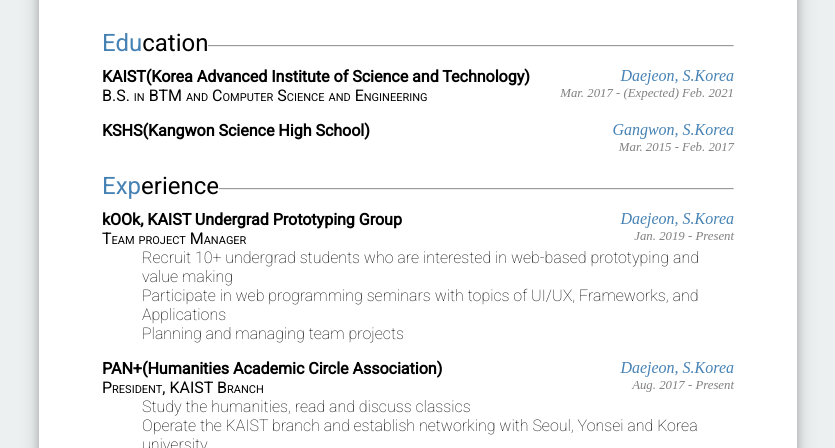
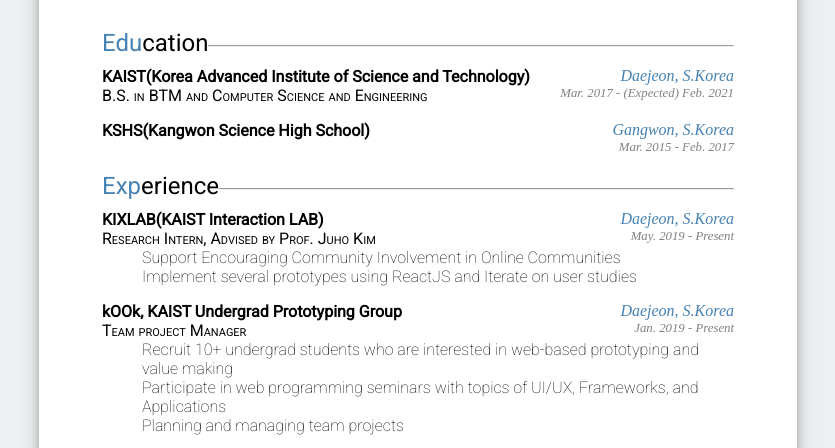
Before and after one commit to An-T-Hyeon/An-T-Hyeon.github.io, a plain HTML site: page index.html in a window 1280 px wide. Shown: the part 287-735 px from the top of the page, without its empty margins (222-1057 px from the left). Drawn offline with Linux system fonts and the light colour scheme.

Commit message:
Update index.html

```diff
--- a/index.html
+++ b/index.html
@@ -32,6 +32,14 @@
             </div>
             <div class="category experience">
                 <h2><span><span class="colored">Exp</span>erience </span><hr/></h2>
+                <div class="additional">Daejeon, S.Korea</div>
+                <h3>KIXLAB(KAIST Interaction LAB)</h3>
+                <div class="additional-date">May. 2019 - Present</div>
+                <dl>
+                    <dt>Research Intern, Advised by Prof. Juho Kim</dt>
+                    <dd>Support Encouraging Community Involvement in Online Communities</dd>
+                    <dd>Implement several prototypes using ReactJS and Iterate on user studies</dd>
+                </dl>
                 <div class="additional">Daejeon, S.Korea</div>
                 <h3>kOOk, KAIST Undergrad Prototyping Group</h3>
                 <div class="additional-date">Jan. 2019 - Present</div>
```
